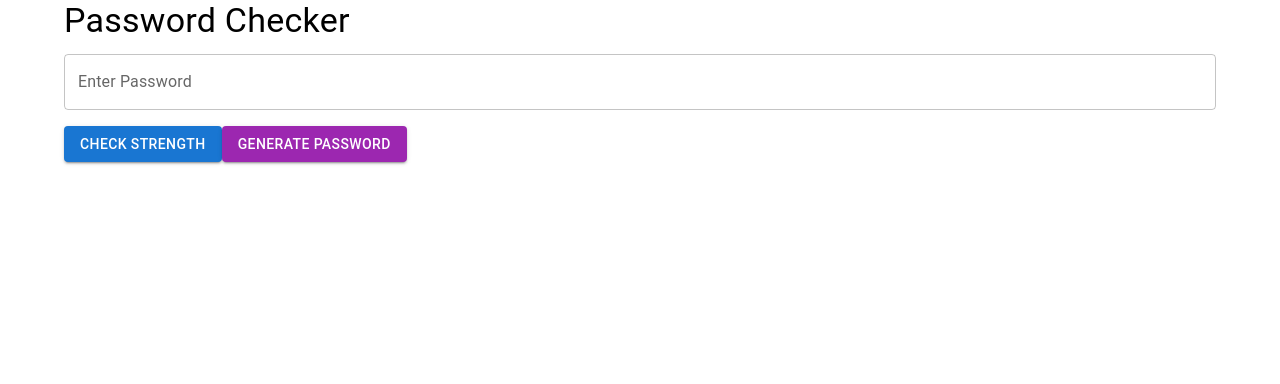
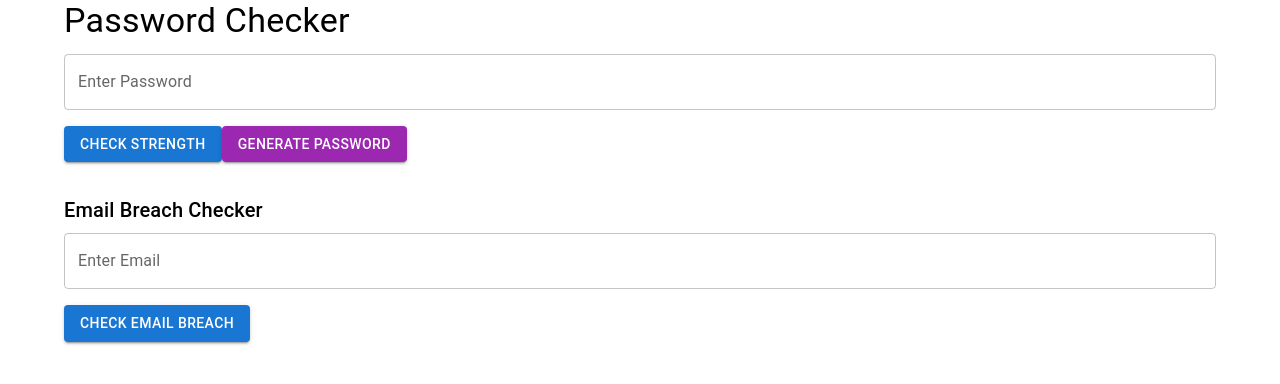
Before and after one commit to terepapakamaal/asep-2, a React (Create React App) app: page /password-checker in a window 1280 px wide. Shown: the top 384 px of the page. Built offline with nearby package versions, Linux system fonts and the light colour scheme.

Commit message:
Update PasswordChecker.js

```diff
--- a/src/components/PasswordChecker.js
+++ b/src/components/PasswordChecker.js
@@ -6,6 +6,8 @@ const PasswordChecker = () => {
   const [password, setPassword] = useState('');
   const [result, setResult] = useState('');
   const [generatedPassword, setGeneratedPassword] = useState('');
+  const [email, setEmail] = useState('');
+  const [emailResult, setEmailResult] = useState('');
 
   const checkPasswordStrength = () => {
     const isStrong =
@@ -26,7 +28,7 @@ const PasswordChecker = () => {
     setGeneratedPassword(generated);
   };
 
-  const checkEmailBreach = async (email) => {
+  const checkEmailBreach = async () => {
     try {
       const response = await axios.get(
         `https://haveibeenpwned.com/api/v3/breachedaccount/${email}`,
@@ -34,9 +36,9 @@ const PasswordChecker = () => {
           headers: { 'hibp-api-key': 'your-hibp-api-key' },
         }
       );
-      setResult(response.data.length ? 'Email has been breached' : 'Email is safe');
+      setEmailResult(response.data.length ? 'Email has been breached' : 'Email is safe');
     } catch {
-      setResult('Error checking email breach. Fallback: Cannot determine.');
+      setEmailResult('Error checking email breach. Fallback: Cannot determine.');
     }
   };
 
@@ -60,6 +62,18 @@ const PasswordChecker = () => {
       {generatedPassword && (
         <Typography style={{ marginTop: '16px' }}>Generated Password: {generatedPassword}</Typography>
       )}
+      <Typography variant="h6" gutterBottom style={{ marginTop: '32px' }}>Email Breach Checker</Typography>
+      <TextField
+        label="Enter Email"
+        variant="outlined"
+        fullWidth
+        value={email}
+        onChange={(e) => setEmail(e.target.value)}
+      />
+      <Button variant="contained" color="primary" onClick={checkEmailBreach} style={{ marginTop: '16px' }}>
+        Check Email Breach
+      </Button>
+      {emailResult && <Typography style={{ marginTop: '16px' }}>{emailResult}</Typography>}
     </Container>
   );
 };
```
